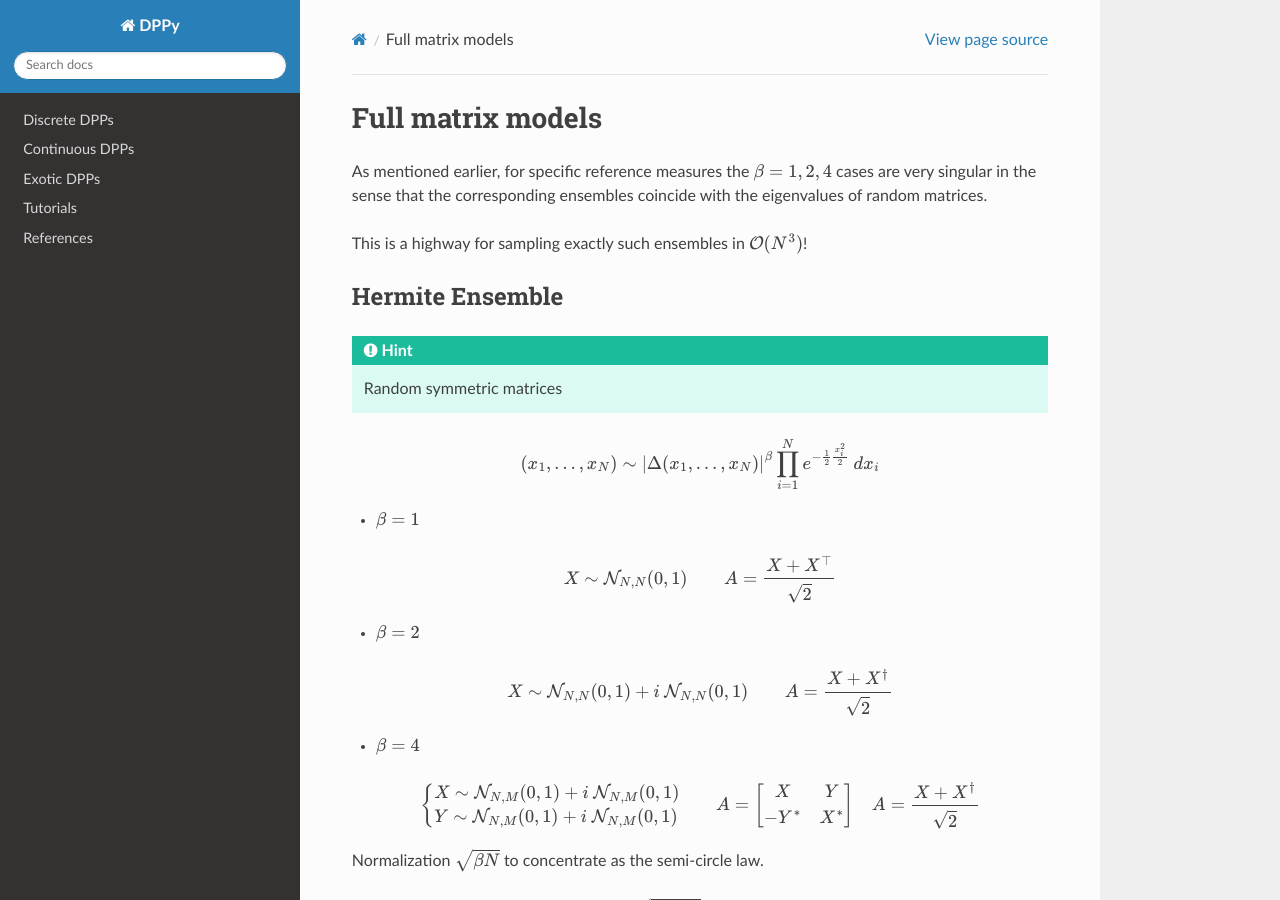
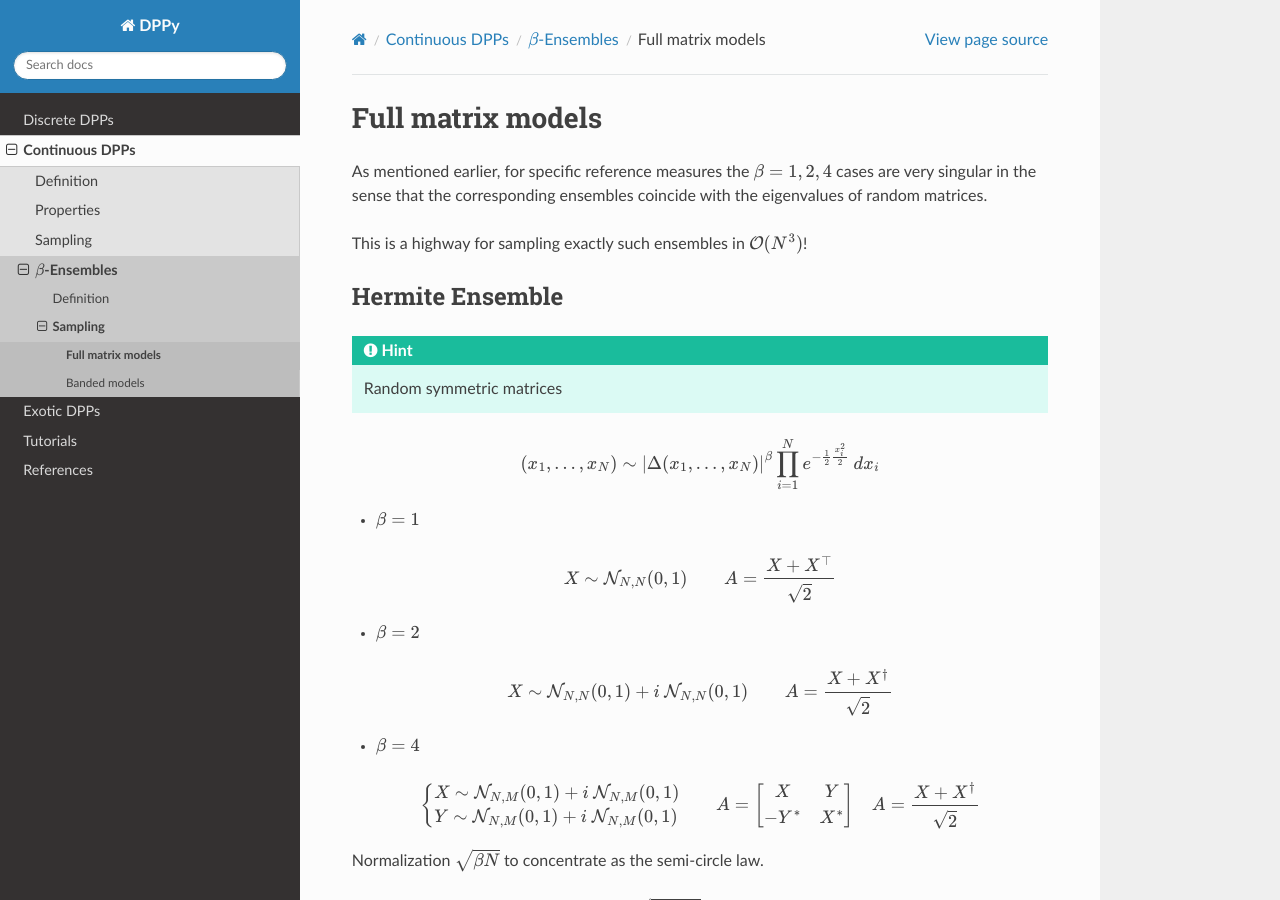
Before and after one commit to guilgautier/DPPy, a Sphinx documentation site: the page built from docs/continuous_dpps/beta_ensembles.full_matrix_models.rst, in a window 1280 px wide and 900 px high. Built offline with Sphinx 7.4.7 and the Read the Docs theme 2.0.0, drawn with Linux system fonts in a browser that asks for light colours; cross-references to code outside the pages are shown as plain code.

Commit message:
Fix beta_ensemble toctree

```diff
--- a/docs/continuous_dpps/beta_ensembles.banded_models.rst
+++ b/docs/continuous_dpps/beta_ensembles.banded_models.rst
@@ -1,4 +1,4 @@
-.. _banded_matrix_models::
+.. _banded_matrix_models:
 
 Banded models
 ~~~~~~~~~~~~~
@@ -9,7 +9,7 @@ A way to circumvent the problem is to adopt the equivalent banded models i.e. di
 The first tridiagonal models for the :ref:`hermite_ensemble: and :ref:`laguerre_ensemble: were revealed by :cite:`DuEd02`, who left the :ref:`jacobi_ensemble: one as an open question, addressed by :cite:`KiNe04`.
 These tridiagonal formulation permit sampling in :math:`\mathcal{O}(N^2)` but also unlocked generic :math:`\beta>0`!
 
-:cite:`KiNe04` also derived a quindiagonal model for the :ref:`circular_ensemble:
+:cite:`KiNe04` also derived a quindiagonal model for the :ref:`circular_ensemble`
 
 .. seealso::
 
--- a/docs/continuous_dpps/beta_ensembles.full_matrix_models.rst
+++ b/docs/continuous_dpps/beta_ensembles.full_matrix_models.rst
@@ -1,4 +1,4 @@
-.. _full_matrix_models::
+.. _full_matrix_models:
 
 Full matrix models
 ~~~~~~~~~~~~~~~~~~
--- a/docs/continuous_dpps/beta_ensembles.rst
+++ b/docs/continuous_dpps/beta_ensembles.rst
@@ -117,7 +117,6 @@ where :math:`(p_n)` are the orthonormal polynomials w.r.t. :math:`\mu` i.e. :mat
 Sampling
 --------
 
-=======
 .. toctree::
   :maxdepth: 2
 
```
Also changed, not shown: other parts of docs/continuous_dpps/beta_ensembles.full_matrix_models.rst (+5 -5 lines).
